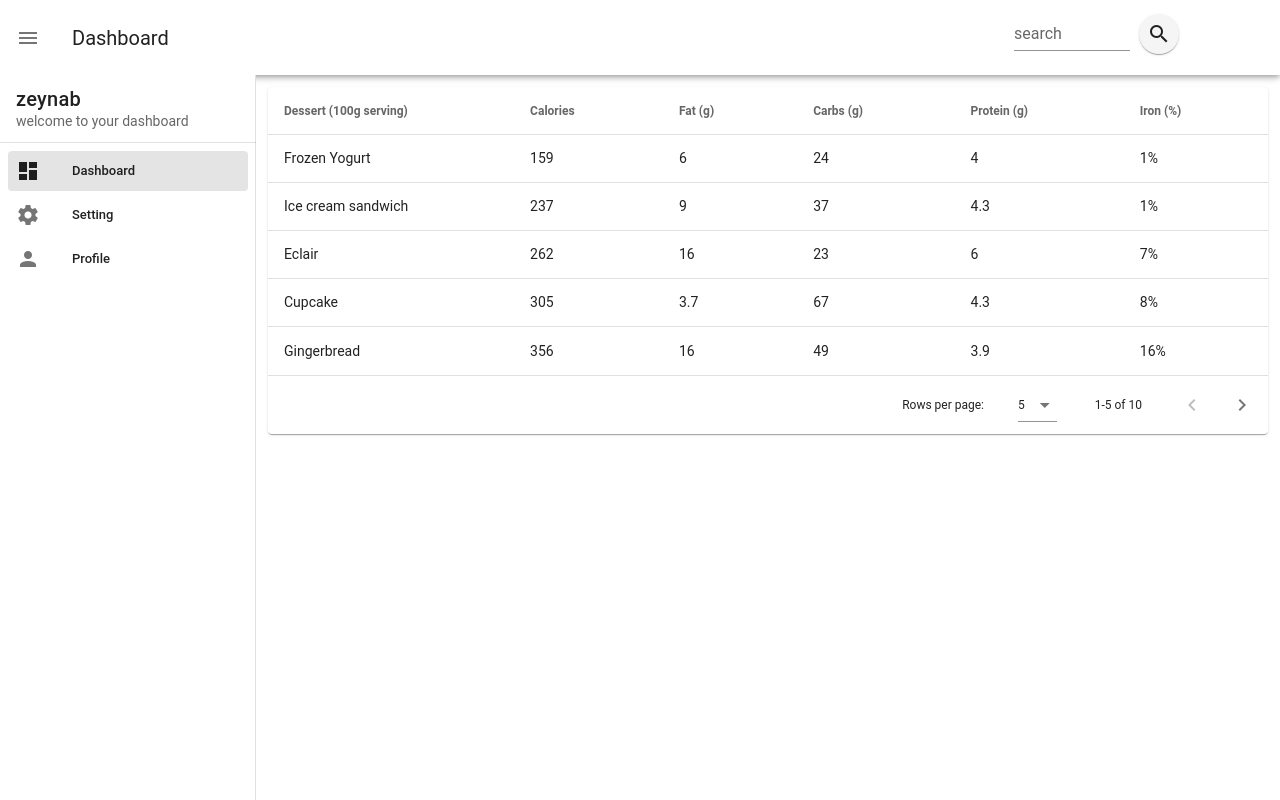
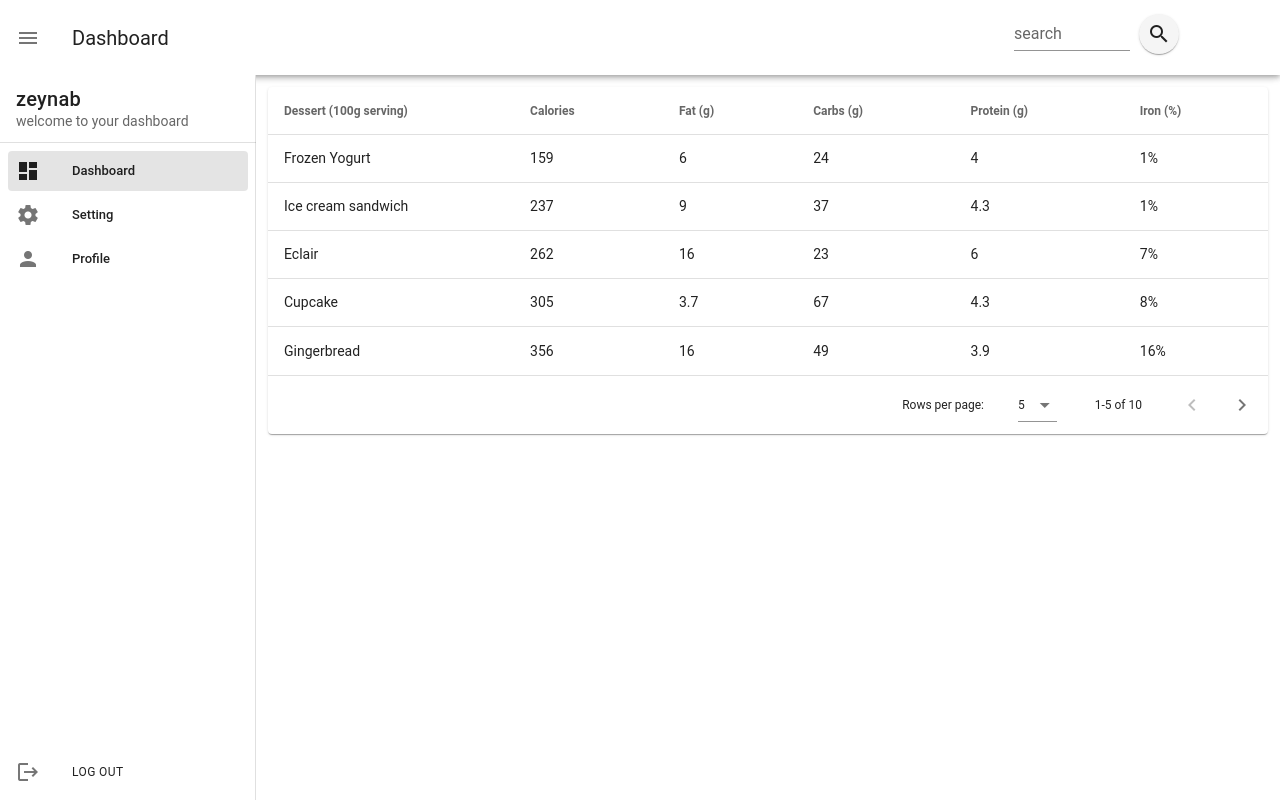
Before and after one commit to zaynab-git/admin-dashboard, a Vue app: page / in a window 1280 px wide. Built offline with nearby package versions, Linux system fonts and the light colour scheme; no server answers; sample sign-in values are in the browser's storage.

Commit message:
+ log out

```diff
--- a/src/components/base/Drawer.vue
+++ b/src/components/base/Drawer.vue
@@ -40,6 +40,21 @@
         </v-list-item>
       </v-list>
 
+      <template v-slot:append>
+      <v-list-item
+      link
+      @click="logOut"
+      >
+        <v-list-item-icon >
+            <v-icon>mdi-logout</v-icon>
+          </v-list-item-icon>
+
+          <v-list-item-content>
+            <v-list-item-title class="caption">{{ $t('drawer.log-out') }}</v-list-item-title>
+          </v-list-item-content>
+      </v-list-item>
+    </template>
+
   </v-navigation-drawer>
 </template>
 
@@ -67,6 +82,15 @@
       },
     },
 
+    methods: {
+      logOut: function () {
+        this.$store.dispatch('logout')
+        .then(() => {
+          this.$router.push('/login')
+        })
+      }
+    }
+
 
   }
 </script>
--- a/src/locales/en.json
+++ b/src/locales/en.json
@@ -5,7 +5,8 @@
         "about": "About",
         "profile": "Profile",
         "title": "zeynab",
-        "subtitle": "welcome to your dashboard"
+        "subtitle": "welcome to your dashboard",
+        "log-out": "LOG OUT"
     },
 
     "profile": {
@@ -39,8 +40,8 @@
                 "required-username": "Username is required",
                 "required-password": "Password is required"
             }
-        },
-        "log-out": "LOG OUT"
+        }
+
     }
 
 
--- a/src/locales/fa.json
+++ b/src/locales/fa.json
@@ -5,7 +5,8 @@
         "about": "درباره ما",
         "profile": "اطلاعات شخصی",
         "title": "زینب",
-        "subtitle": "به داشبورد خود خوش آمدید"
+        "subtitle": "به داشبورد خود خوش آمدید",
+        "log-out": "خروج"
     },
 
     "profile": {
@@ -39,7 +40,6 @@
                 "required-username": "نام کاربری الزامی است",
                 "required-password": "رمز ورود الزامی است"
             }
-        },
-        "log out": "خروج"
+        }
     }
 }
--- a/src/store/store.js
+++ b/src/store/store.js
@@ -112,5 +112,15 @@ export default new Vuex.Store({
         })
       })
     },
+
+    logout({commit}){
+      return new Promise((resolve) => {
+        commit('logout')
+        localStorage.removeItem('token')
+        localStorage.removeItem('language')
+        resolve()
+      })
+    }
+
   }
 });
```
